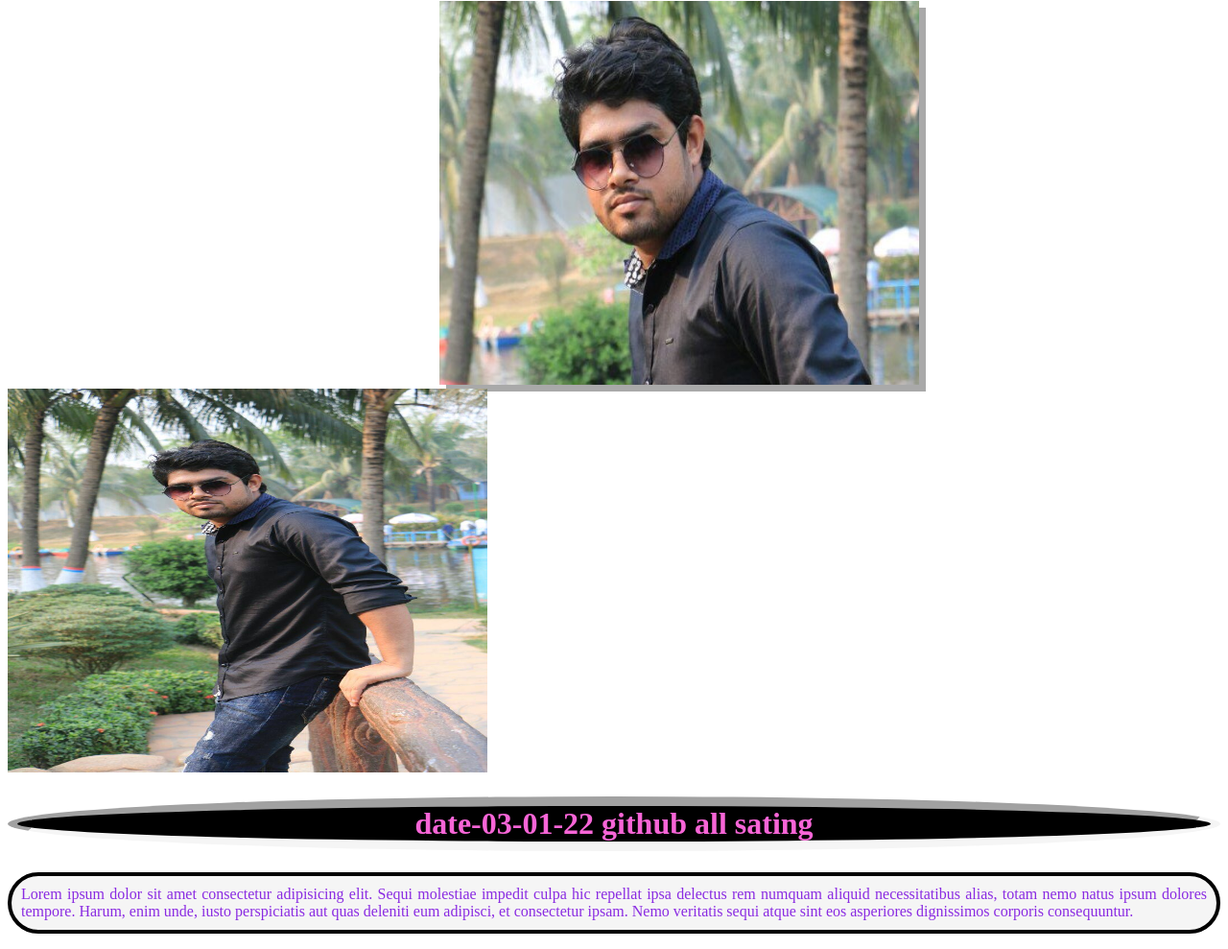
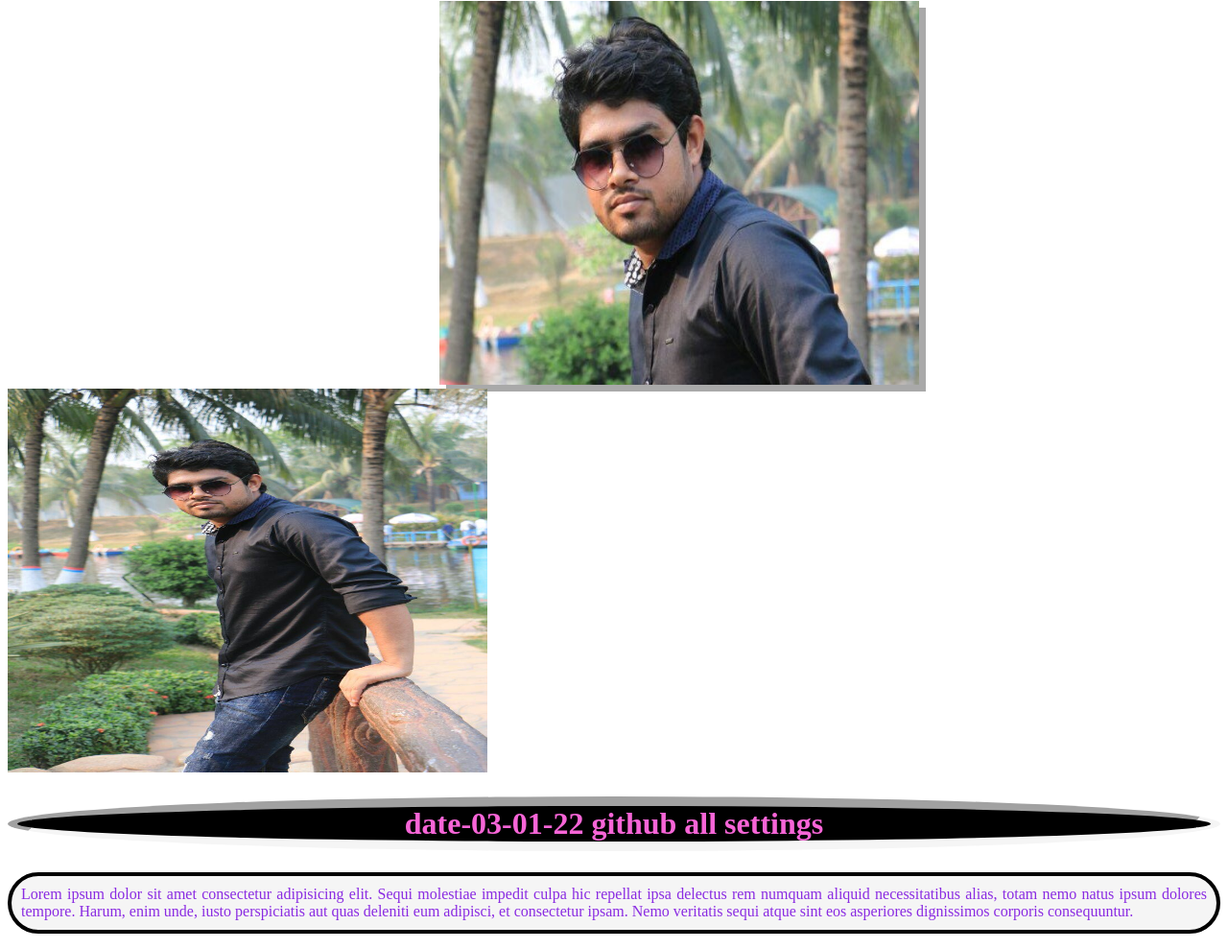
Before and after one commit to Raselraaz123/2ndweb-repo, a plain HTML site: page index.html in a window 1280 px wide. Shown: the part 658-1647 px from the top of the page at 96% size. Drawn offline with Linux system fonts and the light colour scheme.

Commit message:
text add

```diff
--- a/index.html
+++ b/index.html
@@ -15,7 +15,7 @@
     <img src="img/rasel.jpg" alt="" width="500" height="400">
     <img class="tr" src="img/rasel2.jpg" alt="" width="500" height="400">
     <img src="img/123.jpg" alt="" width="500" height="400">
-    <h1 id="to">date-03-01-22 github all sating</h1>
+    <h1 id="to">date-03-01-22 github all settings</h1>
     <p class="color">Lorem ipsum dolor sit amet consectetur adipisicing elit. Sequi molestiae impedit culpa hic repellat ipsa delectus rem numquam aliquid necessitatibus alias, totam nemo natus ipsum dolores tempore. Harum, enim unde, iusto perspiciatis aut quas deleniti eum adipisci, et consectetur ipsam. Nemo veritatis sequi atque sint eos asperiores dignissimos corporis consequuntur.</p>
 </body>
 </html>
```
